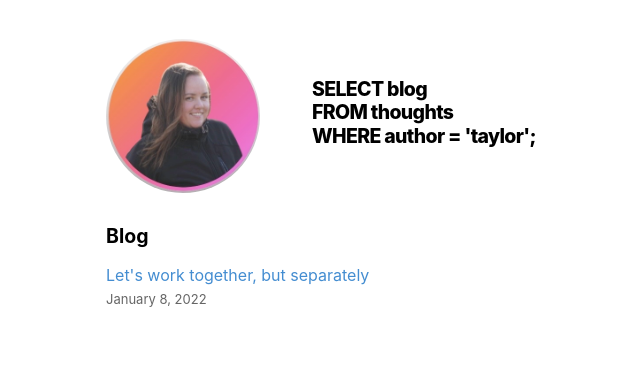
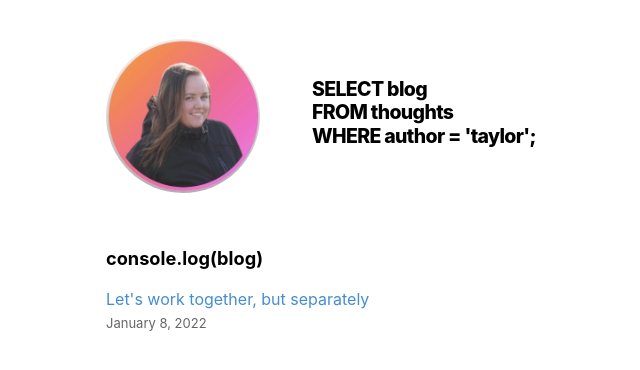
Before and after one commit to taylornoj/nextjs-blog, a Next.js app: page / in a window 1280 px wide. Shown: the top 370 px of the page, without its empty margins (313-953 px from the left). Built offline with nearby package versions, Linux system fonts and the light colour scheme.

Commit message:
update blog heading

```diff
--- a/pages/index.js
+++ b/pages/index.js
@@ -22,14 +22,14 @@ export default function Home({ allPostsData }) {
       </Head>
       <section className={utilStyles.headingMd}>
         {/* <p>Hey, I'm Taylor! I'm a recent graduate from the Lighthouse Labs Web Development Bootcamp.  I have the most experience working with the PERN stack but am always seeking out new languages and frameworks!  </p> */}
-        <p>
+        {/* <p> */}
           {/* Follow along as I navigate post bootcamp life and start my journey as a web developer {' '} */}
           {/* <a href="https://nextjs.org/learn">our Next.js tutorial</a>.) */}
-        </p>
+        {/* </p> */}
       </section>
 
       <section className={`${utilStyles.headingMd} ${utilStyles.padding1px}`}>
-        <h2 className={utilStyles.headingLg}>Blog</h2>
+        <h2 className={utilStyles.headingLg}>console.log(blog)</h2>
         <ul className={utilStyles.list}>
           {allPostsData.map(({ id, date, title }) => (
             <li className={utilStyles.listItem} key={id}>
--- a/styles/utils.module.css
+++ b/styles/utils.module.css
@@ -18,9 +18,10 @@
 }
 
 .headingLg {
-  font-size: 1.5rem;
+  font-size: 1.4rem;
   line-height: 1.4;
-  margin: 1rem 0;
+  /* margin: 1rem 0; */
+  margin-top: 4rem;
 }
 
 .headingMd {
```
